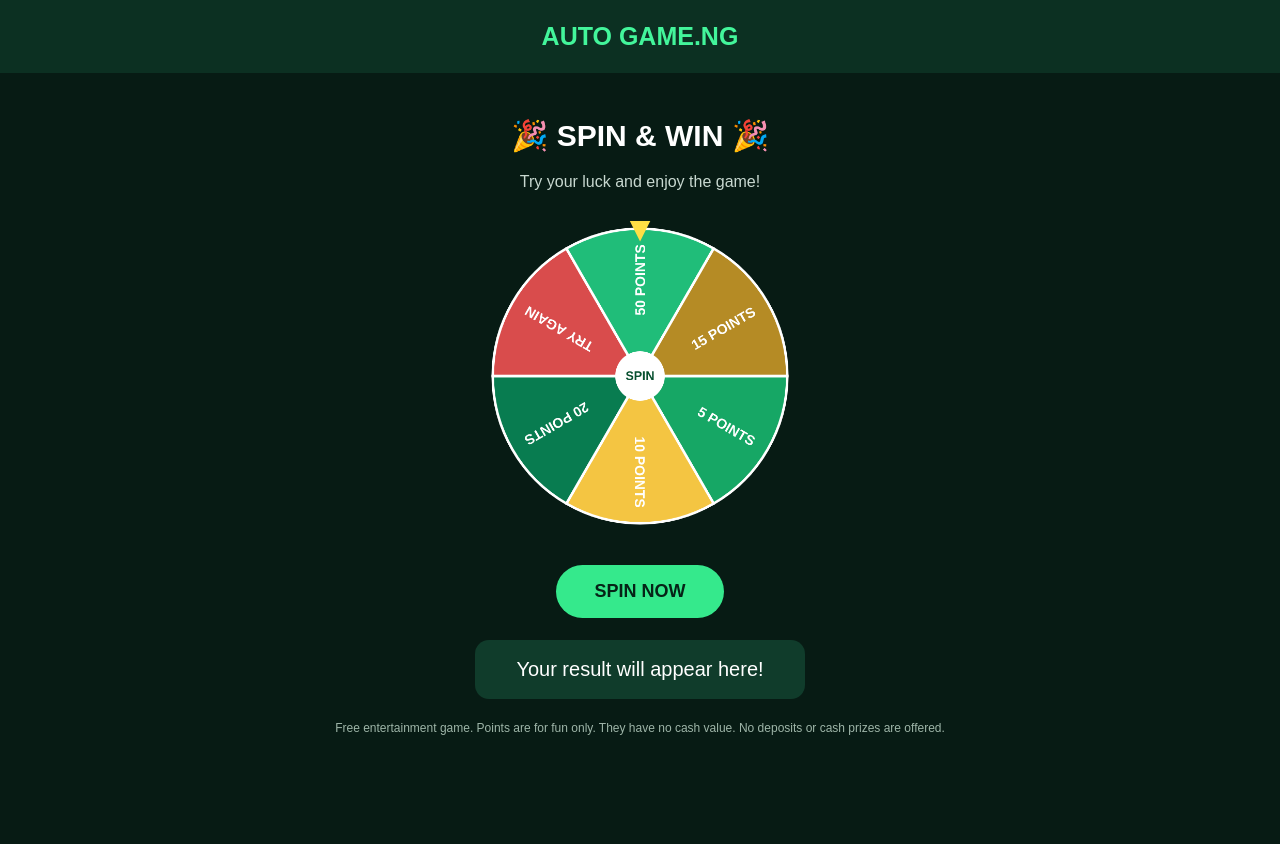
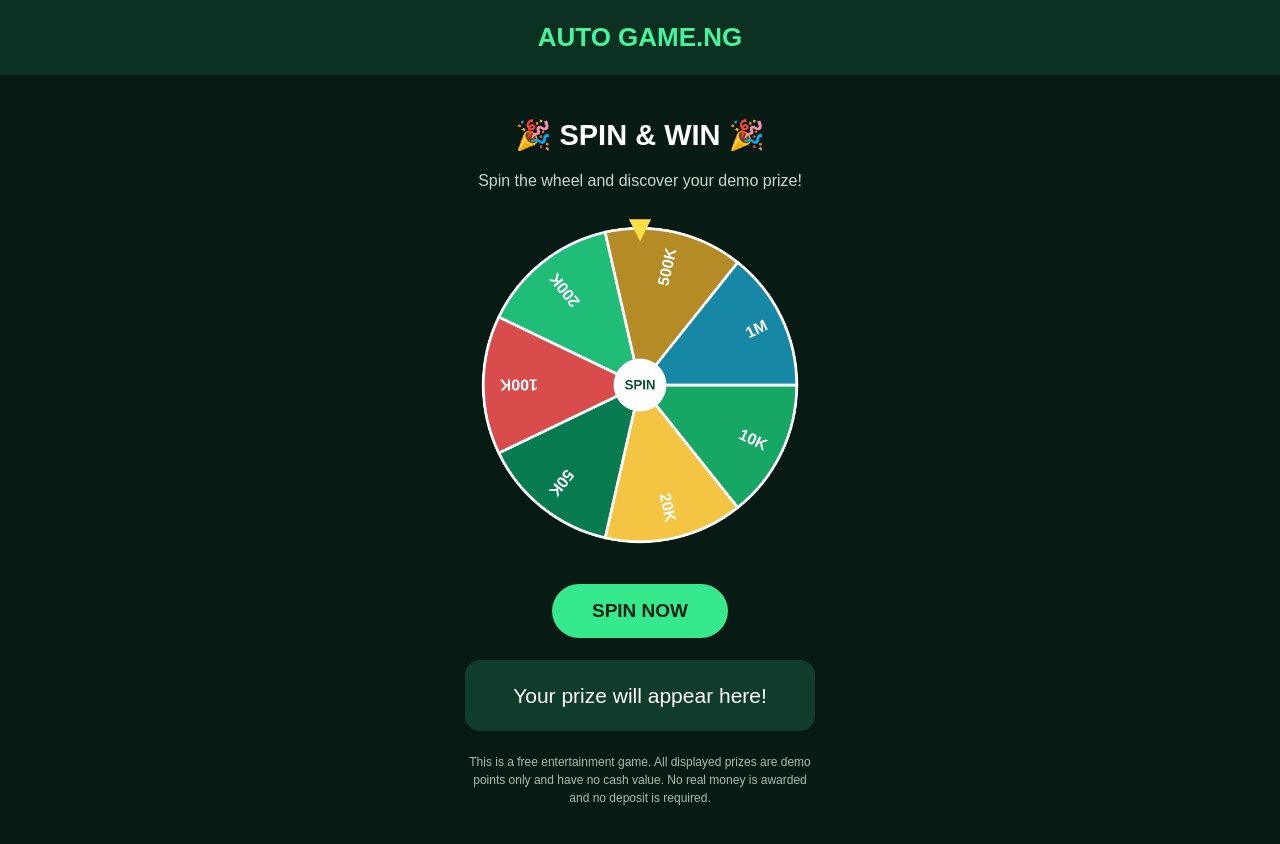
Before and after one commit to 4k5fn9zcnp-blip/autogame-ng, a plain HTML site: page index.html in a window 1280 px wide. Before the commit the page ends 800 px from the top, so only its background shows below. Drawn offline with Linux system fonts and the light colour scheme.

Commit message:
Update index.html

```diff
--- a/index.html
+++ b/index.html
@@ -1,303 +1,170 @@
-
 
 <!DOCTYPE html>
-
 <html lang="en">
-
 <head>
-
 <meta charset="UTF-8">
-
-<meta name="viewport" content="width=device-width, initial-scale=1.0">
-
+<meta name="viewport" content="width=device-width, initial-scale=1">
 <title>Auto Game.ng - Spin & Win</title>
-
 <style>
-
 *{box-sizing:border-box}
-
 body{
-
-  margin:0;
-
-  font-family:Arial,sans-serif;
-
-  background:#071b14;
-
-  color:white;
-
-  text-align:center;
-
+ margin:0;background:#071b14;color:white;
+ font-family:Arial,sans-serif;text-align:center
 }
-
 header{
-
-  padding:22px;
-
-  background:#0c3022;
-
-  font-size:25px;
-
-  font-weight:bold;
-
-  color:#43f59b;
-
+ background:#0c3022;padding:22px;
+ color:#43f59b;font-size:26px;font-weight:bold
 }
-
-main{padding:25px 15px}
-
-h1{font-size:30px}
-
+main{padding:24px 14px}
+h1{font-size:29px}
 p{color:#c8d8d0}
-
 .wheel-wrap{
-
-  position:relative;
-
-  width:min(310px,85vw);
-
-  margin:30px auto;
-
+ width:min(330px,88vw);margin:30px auto;
+ position:relative
 }
-
 canvas{width:100%;height:auto}
-
 .pointer{
-
-  position:absolute;
-
-  top:-12px;
-
-  left:50%;
-
+ position:absolute;top:-13px;left:50%;
  transform:translateX(-50%);
-
-  color:#ffdf45;
-
-  font-size:35px;
-
-  z-index:2;
-
+ color:#ffdf45;font-size:38px;z-index:2
 }
-
 button{
-
-  background:#35e98c;
-
-  color:#062317;
-
-  border:0;
-
-  padding:16px 38px;
-
-  border-radius:30px;
-
-  font-size:18px;
-
-  font-weight:bold;
-
-  cursor:pointer;
-
+ background:#35e98c;color:#062317;border:0;
+ padding:16px 40px;border-radius:30px;
+ font-size:19px;font-weight:bold;cursor:pointer
 }
-
 button:disabled{opacity:.5}
-
 .result{
-
-  margin:22px auto;
-
-  padding:18px;
-
-  max-width:330px;
-
-  background:#103c2b;
-
-  border-radius:14px;
-
-  font-size:20px;
-
+ max-width:350px;margin:22px auto;padding:20px;
+ background:#103c2b;border-radius:15px;
+ font-size:21px;line-height:1.5
 }
-
-.small{font-size:12px;color:#9eb5a8}
-
+.notice{
+ max-width:350px;margin:20px auto;
+ font-size:12px;color:#a9bdb2;line-height:1.5
+}
 </style>
-
 </head>
-
 <body>
-
 <header>AUTO GAME.NG</header>
-
 <main>
-
 <h1>🎉 SPIN & WIN 🎉</h1>
-
-<p>Try your luck and enjoy the game!</p>
+<p>Spin the wheel and discover your demo prize!</p>
 
 <div class="wheel-wrap">
-
  <div class="pointer">▼</div>
-
  <canvas id="wheel" width="600" height="600"></canvas>
-
 </div>
 
 <button id="spin">SPIN NOW</button>
 
 <div class="result" id="result">
-
-Your result will appear here!
-
+Your prize will appear here!
 </div>
 
-<p class="small">Free entertainment game. Points are for fun only.
-
-They have no cash value. No deposits or cash prizes are offered.</p>
-
+<div class="notice">
+This is a free entertainment game. All displayed prizes
+are demo points only and have no cash value. No real
+money is awarded and no deposit is required.
+</div>
 </main>
 
 <script>
-
 const canvas=document.getElementById("wheel");
-
 const ctx=canvas.getContext("2d");
 
-const prizes=["5 POINTS","10 POINTS","20 POINTS",
+const prizes=[
+ "10K","20K","50K","100K",
+ "200K","500K","1M"
+];
 
-"TRY AGAIN","50 POINTS","15 POINTS"];
-
-const colors=["#16a765","#f4c542","#087c50",
-
-"#d94c4c","#20bd79","#b58b25"];
+const colors=[
+ "#16a765","#f4c542","#087c50",
+ "#d94c4c","#20bd79","#b58b25","#1687a5"
+];
 
 const slice=Math.PI*2/prizes.length;
-
 let rotation=0;
-
 let spinning=false;
 
 function draw(){
-
  ctx.clearRect(0,0,600,600);
 
  prizes.forEach((prize,i)=>{
-
   const start=rotation+i*slice;
-
   ctx.beginPath();
-
   ctx.moveTo(300,300);
-
   ctx.arc(300,300,285,start,start+slice);
-
   ctx.closePath();
-
   ctx.fillStyle=colors[i];
-
   ctx.fill();
-
-    ctx.strokeStyle="#ffffff";
-
+  ctx.strokeStyle="#fff";
   ctx.lineWidth=5;
-
   ctx.stroke();
 
   ctx.save();
-
   ctx.translate(300,300);
-
   ctx.rotate(start+slice/2);
-
   ctx.textAlign="right";
-
-    ctx.fillStyle="#ffffff";
-
-    ctx.font="bold 27px Arial";
-
+  ctx.fillStyle="#fff";
+  ctx.font="bold 29px Arial";
   ctx.fillText(prize,255,10);
-
   ctx.restore();
-
  });
 
  ctx.beginPath();
-
  ctx.arc(300,300,48,0,Math.PI*2);
-
-  ctx.fillStyle="#ffffff";
-
+ ctx.fillStyle="#fff";
  ctx.fill();
-
  ctx.fillStyle="#07502f";
-
  ctx.font="bold 24px Arial";
-
  ctx.textAlign="center";
-
  ctx.fillText("SPIN",300,308);
-
 }
 
 draw();
 
 document.getElementById("spin").addEventListener("click",()=>{
-
  if(spinning)return;
 
  spinning=true;
-
  const button=document.getElementById("spin");
-
  const result=document.getElementById("result");
 
  button.disabled=true;
-
-  result.textContent="Spinning...";
+ result.textContent="Good luck! Spinning...";
 
  const winner=Math.floor(Math.random()*prizes.length);
-
-  const target=(Math.PI*2*5)+(Math.PI*2-(winner*slice+slice/2));
+ const target=Math.PI*2*5+
+  (Math.PI*2-(winner*slice+slice/2));
 
  const start=rotation;
-
  const finish=start+target;
-
  const duration=4000;
-
  const beginning=performance.now();
 
  function animate(now){
-
   const progress=Math.min((now-beginning)/duration,1);
-
   const ease=1-Math.pow(1-progress,4);
 
   rotation=start+(finish-start)*ease;
-
   draw();
 
   if(progress<1){
-
    requestAnimationFrame(animate);
-
   }else{
-
-      result.textContent="🎉 "+prizes[winner]+"!";
+   result.innerHTML=
+    "🎉 Congratulations! 🎉<br><br>"+
+    "You got "+prizes[winner]+" demo points!<br><br>"+
+    "You can now grab your demo prize!";
 
    spinning=false;
-
    button.disabled=false;
-
   }
-
  }
 
  requestAnimationFrame(animate);
-
 });
-
 </script>
-
 </body>
-
 </html>
```
Lines whose indentation alone changed are shown as unchanged.
